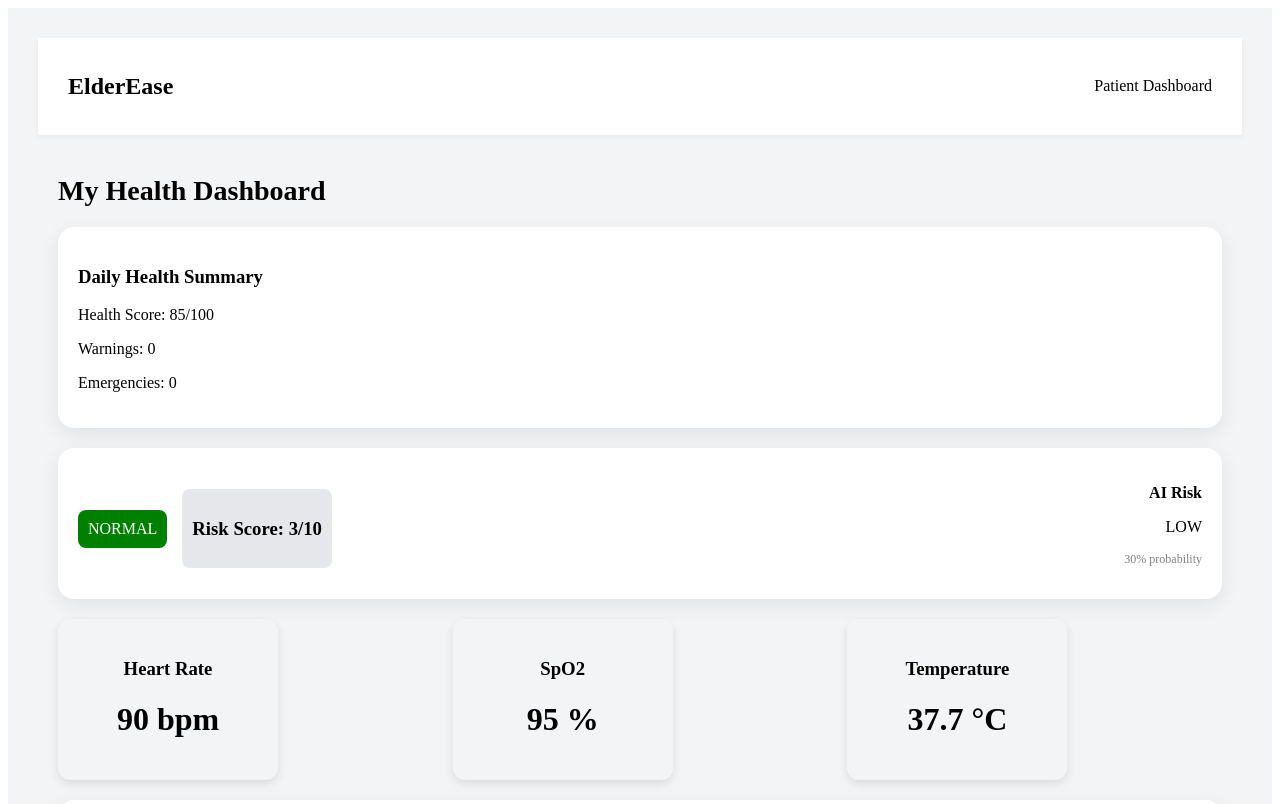
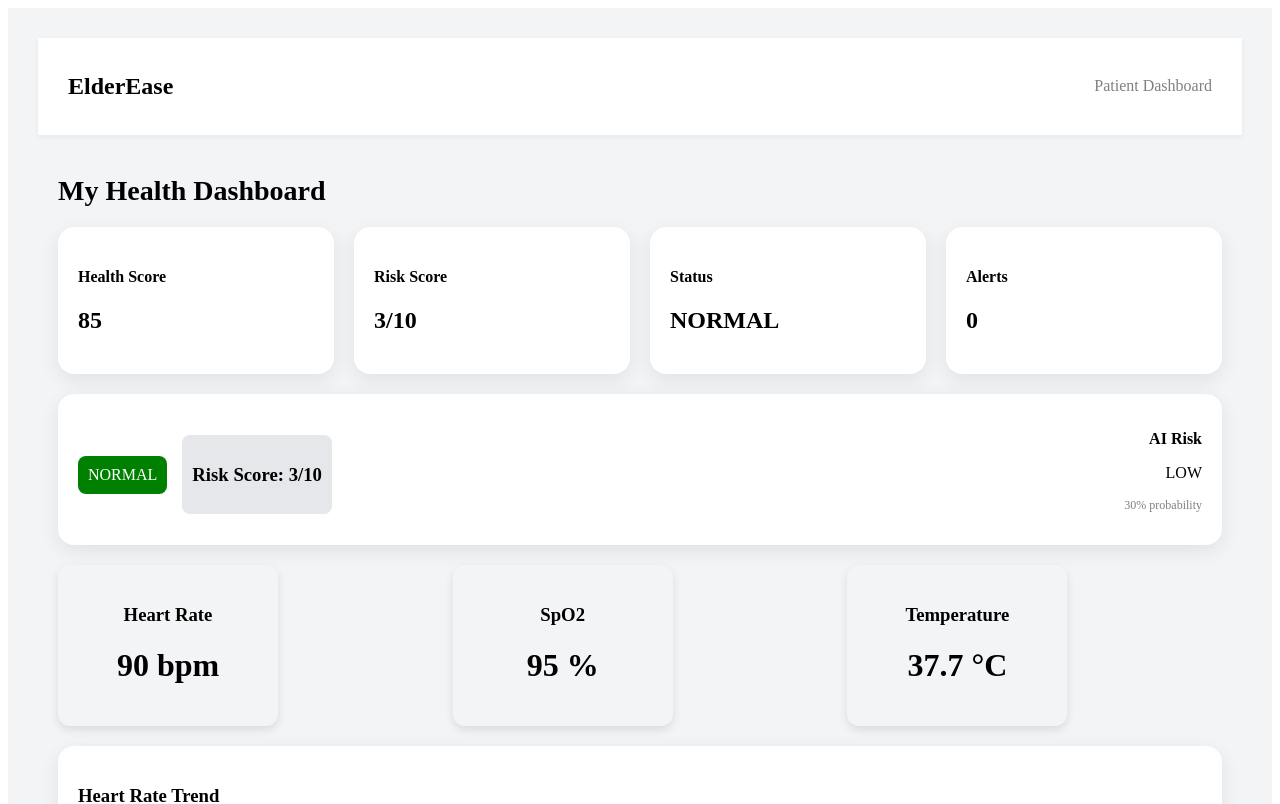
Before and after one commit to Aadya2901/ElderEase, a React app in the folder frontend/: page / in a window 1280 px wide. Shown: the top 804 px of the page. Built offline with nearby package versions, Linux system fonts and the light colour scheme; the HTML template or start-up script is replaced by a standard one.

Commit message:
feat: replace summary with KPI cards dashboard layout

```diff
--- a/frontend/src/index.css
+++ b/frontend/src/index.css
@@ -52,6 +52,7 @@
 
 body {
   margin: 0;
+  font-family: 'Inter', sans-serif;
 }
 
 #root {
--- a/frontend/src/pages/PatientDashboard.jsx
+++ b/frontend/src/pages/PatientDashboard.jsx
@@ -69,8 +69,8 @@ export default function PatientDashboard() {
         alignItems: "center",
         boxShadow: "0 2px 6px rgba(0,0,0,0.05)"
       }}>
-        <h2>ElderEase</h2>
-        <p>Patient Dashboard</p>
+        <h2 style={{ fontWeight: "700" }}>ElderEase</h2>
+        <p style={{ color: "gray" }}>Patient Dashboard</p>
       </div>
 
       <div style={{ padding: "20px" }}>
@@ -88,12 +88,34 @@ export default function PatientDashboard() {
         </h1>
 
         {/* 📊 HEALTH SUMMARY */}
-        <div style={{ ...card, marginTop: "20px" }}>
+        {/* 📊 KPI CARDS */}
+        <div style={{
+          display: "grid",
+          gridTemplateColumns: "repeat(4, 1fr)",
+          gap: "20px",
+          marginTop: "20px"
+        }}>
 
-          <h3>Daily Health Summary</h3>
-          <p>Health Score: {100 - riskScore * 5}/100</p>
-          <p>Warnings: {riskLevel === "MEDIUM" ? 1 : 0}</p>
-          <p>Emergencies: {riskLevel === "HIGH" ? 1 : 0}</p>
+          <div style={card}>
+            <h4>Health Score</h4>
+            <h2>{100 - riskScore * 5}</h2>
+          </div>
+
+          <div style={card}>
+            <h4>Risk Score</h4>
+            <h2>{riskScore}/10</h2>
+          </div>
+
+          <div style={card}>
+            <h4>Status</h4>
+            <h2>{status}</h2>
+          </div>
+
+          <div style={card}>
+            <h4>Alerts</h4>
+            <h2>{riskLevel === "HIGH" ? 1 : 0}</h2>
+          </div>
+
         </div>
 
         {/* 🧠 STATUS + AI */}
```
